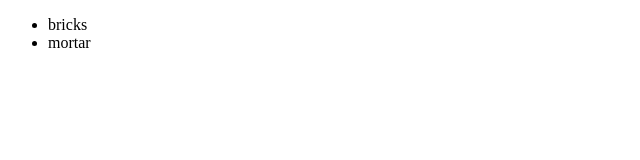
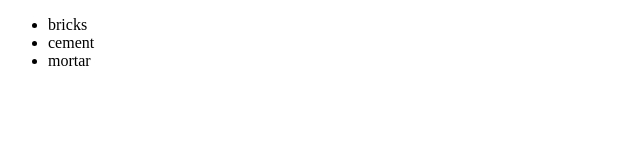
Before and after one commit to WMW101/GitTest, a plain HTML site: page Index.html in a window 1280 px wide. Shown: the full height of the page, 0-640 px from the left. Drawn offline with Linux system fonts and the light colour scheme.

Commit message:
added cement to list

```diff
--- a/Index.html
+++ b/Index.html
@@ -8,8 +8,9 @@
 <div>
     <ul>
         <li>bricks</li>
+        <li>cement</li>
         <li>mortar</li>
     </ul>
 </div>
-
+</body>
 </html>
```
